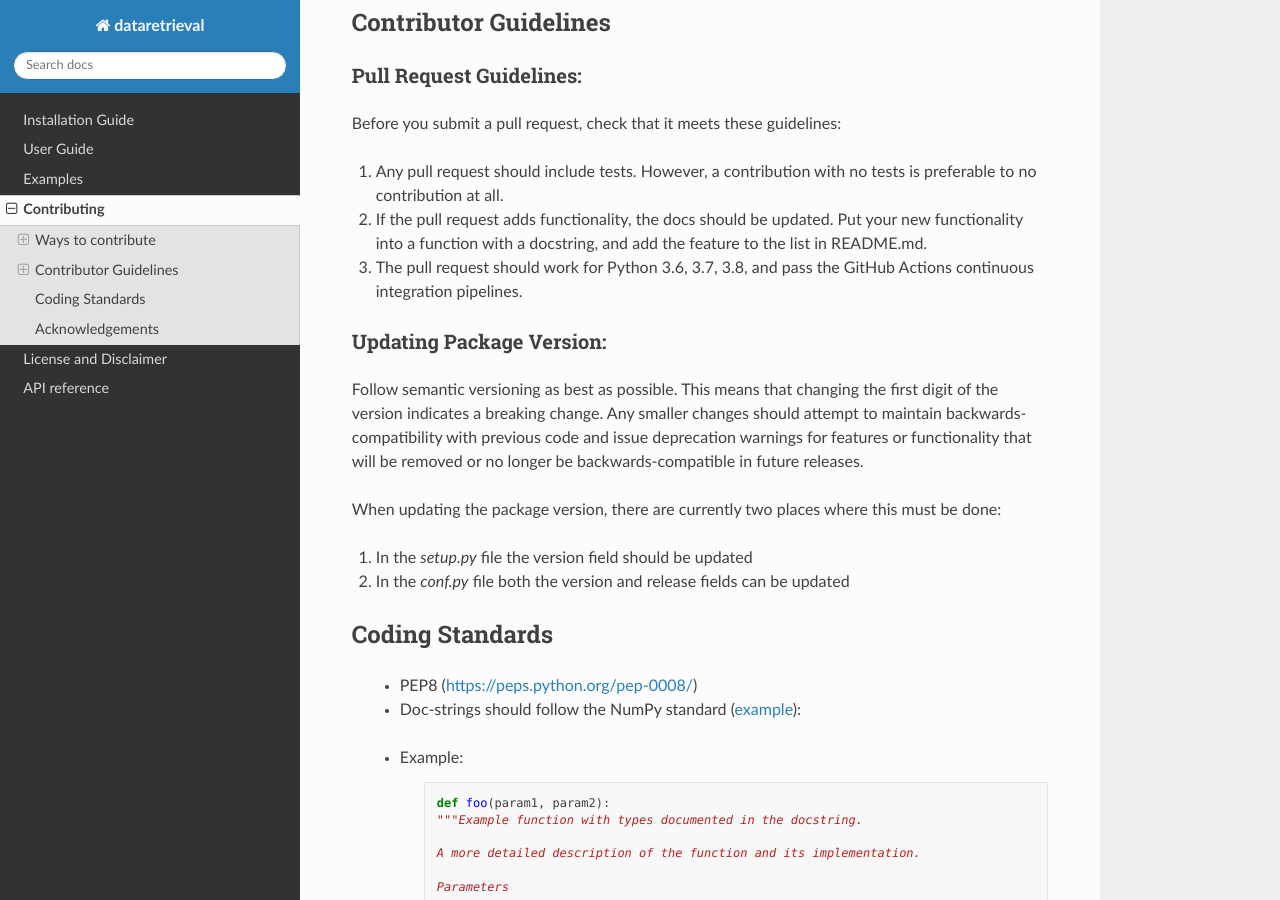
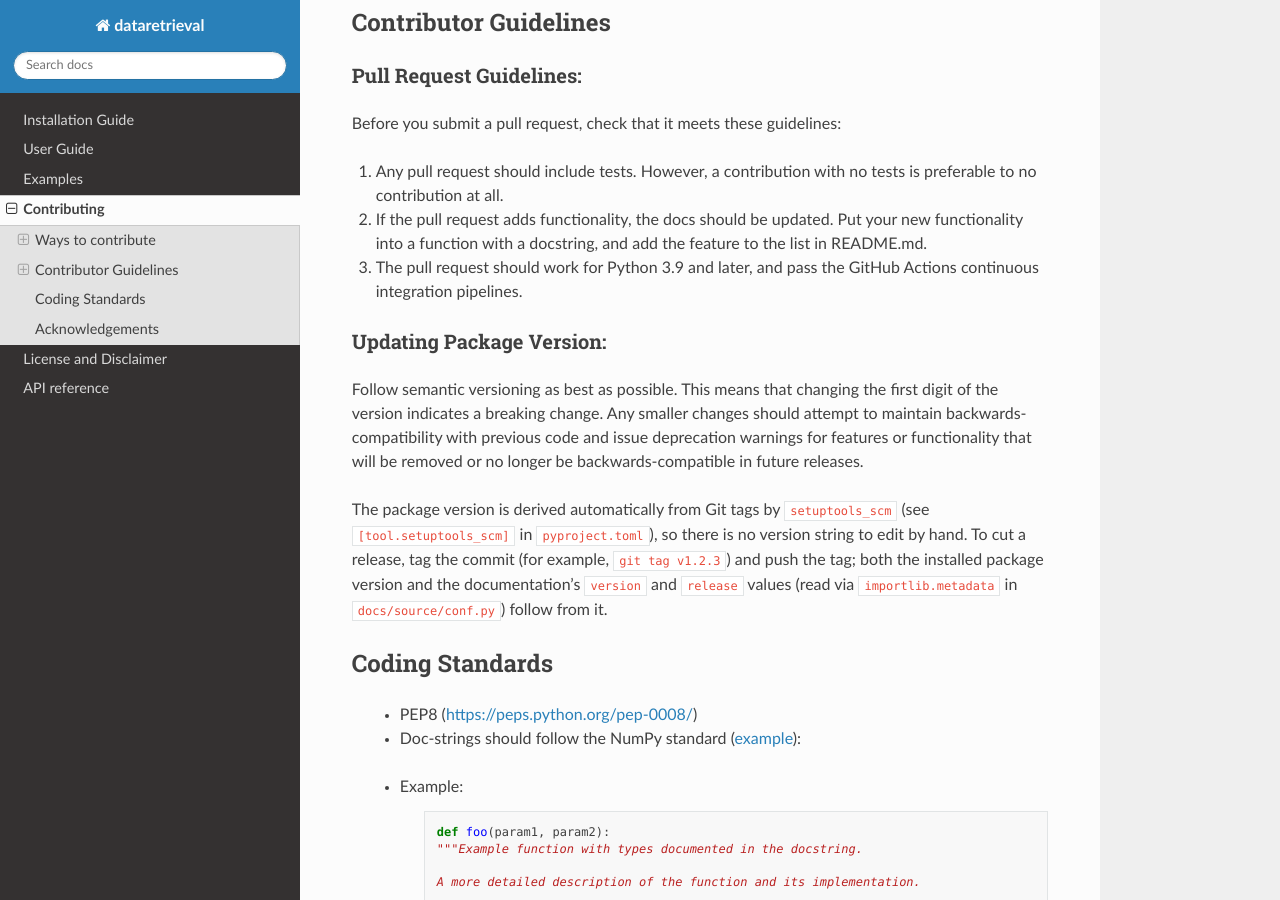
Before and after one commit to DOI-USGS/dataretrieval-python, a Sphinx documentation site: the page built from docs/source/meta/contributing.rst, in a window 1280 px wide and 900 px high, scrolled down 1182 px. Built offline with Sphinx 7.4.7 and the Read the Docs theme 3.1.0, drawn with Linux system fonts in a browser that asks for light colours; pages that are not in the unit, such as notebooks, are missing from menus.

Commit message:
docs: correct accuracy gaps in installation and contributing guides
- installing.rst: fix the conda command (`conda install -c conda-forge
  dataretrieval`, not `conda -c conda-forge install ...`).
- contributing.rst: the package version is derived from Git tags by
  setuptools_scm, so the "edit the version in setup.py / conf.py" steps
  are obsolete — replace them with the tag-based release note. Bump the
  supported Python from "3.6, 3.7, 3.8" to "3.9 and later" (matches
  pyproject `requires-python` and the CI matrix: 3.9/3.13/3.14).
- CONTRIBUTING.md: update stale `USGS-python/dataretrieval` issue URLs to
  `DOI-USGS/dataretrieval-python`, `blob/master` -> `blob/main`, the
  Python version list to "3.9 and later", and fix an "interace" typo.

Co-Authored-By: Claude Opus 4.8 (1M context) <noreply@anthropic.com>

```diff
--- a/docs/source/meta/contributing.rst
+++ b/docs/source/meta/contributing.rst
@@ -64,12 +64,12 @@ Before you submit a pull request, check that it meets these guidelines:
 2. If the pull request adds functionality, the docs should be updated. Put
    your new functionality into a function with a docstring, and add the
    feature to the list in README.md.
-3. The pull request should work for Python 3.6, 3.7, 3.8, and pass the GitHub
+3. The pull request should work for Python 3.9 and later, and pass the GitHub
    Actions continuous integration pipelines.
 
 
 Updating Package Version:
-^^^^^^^^^^^^^^^^^^^^^^^^^
+^^^^^^^^^^^^^^^^^^^^^^^^^^
 
 Follow semantic versioning as best as possible. This means that changing the
 first digit of the version indicates a breaking change. Any smaller changes
@@ -77,11 +77,12 @@ should attempt to maintain backwards-compatibility with previous code and
 issue deprecation warnings for features or functionality that will be removed
 or no longer be backwards-compatible in future releases.
 
-When updating the package version, there are currently two places where this
-must be done:
-
-1. In the `setup.py` file the version field should be updated
-2. In the `conf.py` file both the version and release fields can be updated
+The package version is derived automatically from Git tags by
+``setuptools_scm`` (see ``[tool.setuptools_scm]`` in ``pyproject.toml``), so
+there is no version string to edit by hand. To cut a release, tag the commit
+(for example, ``git tag v1.2.3``) and push the tag; both the installed package
+version and the documentation's ``version`` and ``release`` values (read via
+``importlib.metadata`` in ``docs/source/conf.py``) follow from it.
 
 
 Coding Standards
--- a/docs/source/meta/installing.rst
+++ b/docs/source/meta/installing.rst
@@ -30,7 +30,7 @@ To install the latest stable release of ``dataretrieval`` from the
 
 .. code-block:: bash
 
-    $ conda -c conda-forge install dataretrieval
+    $ conda install -c conda-forge dataretrieval
 
 .. _conda-forge channel: https://anaconda.org/conda-forge/dataretrieval
 
```
Also changed, not shown: CONTRIBUTING.md (+8 -8 lines).
